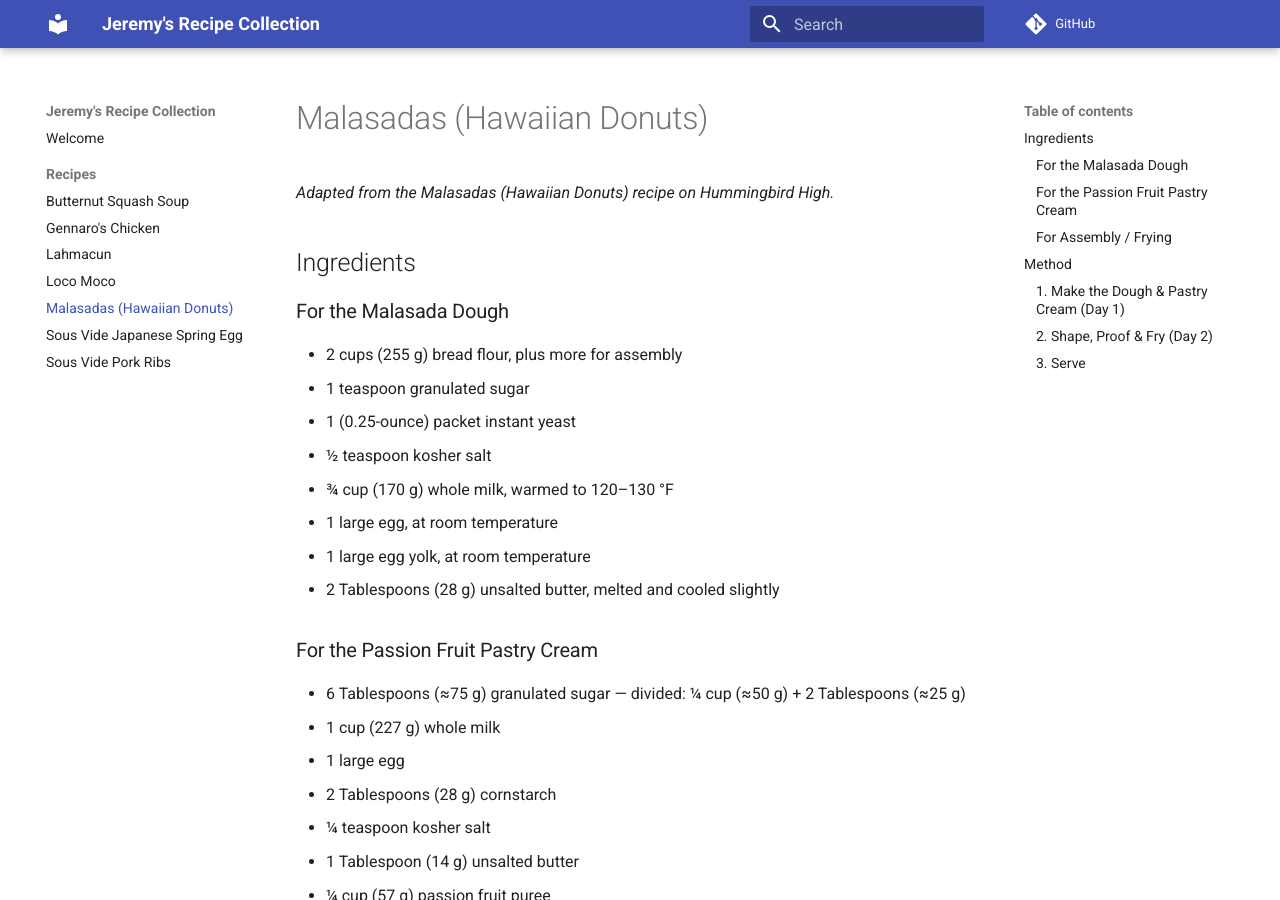
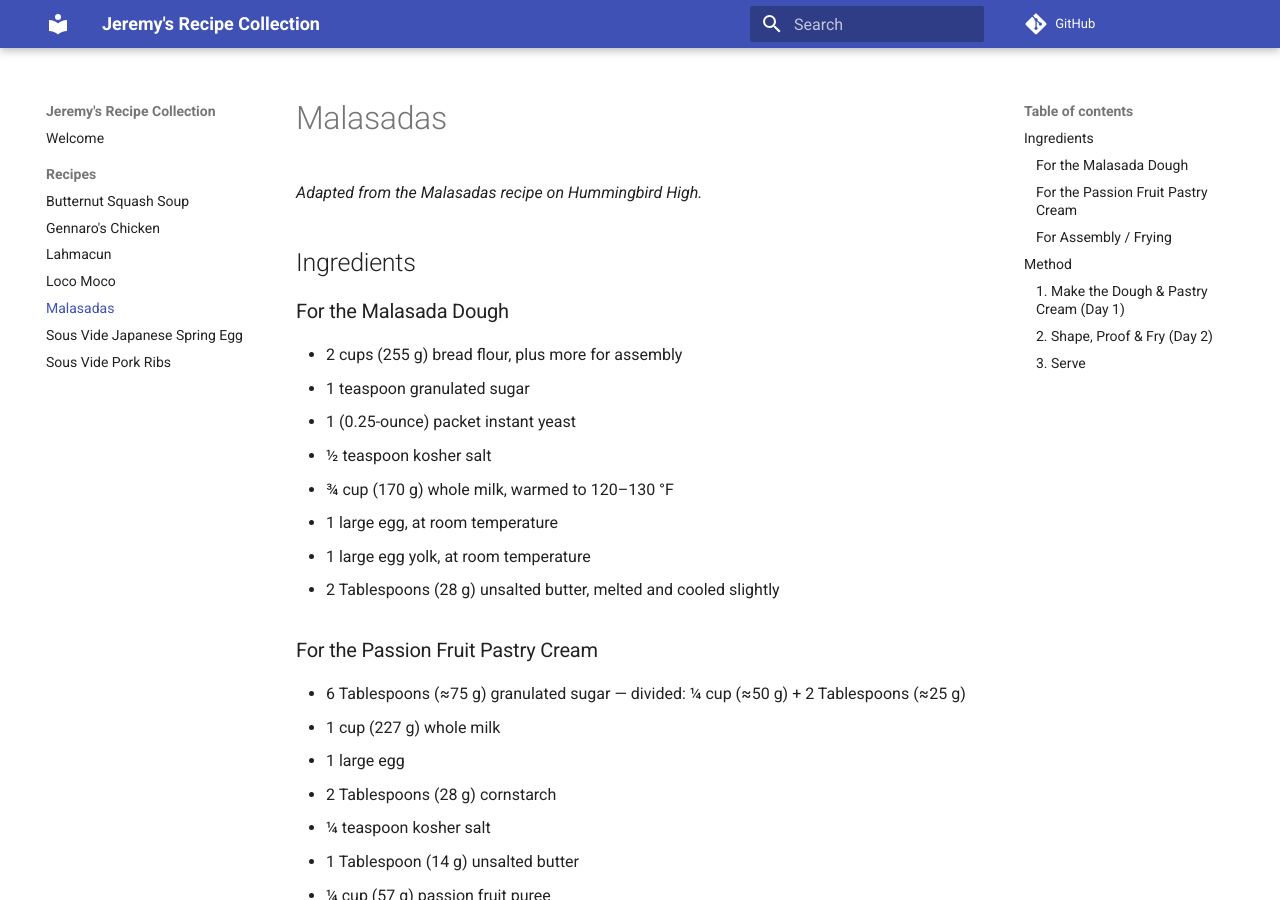
Before and after one commit to normanj9/recipes, an MkDocs documentation site: the page built from docs/recipes/malasadas.md, in a window 1280 px wide and 900 px high. Built offline with MkDocs 1.6.1 and Material for MkDocs 9.7.7, drawn with Linux system fonts in a browser that asks for light colours; comment, search, counter and statistics services are not loaded.

Commit message:
edit title

```diff
--- a/docs/recipes/malasadas.md
+++ b/docs/recipes/malasadas.md
@@ -1,6 +1,6 @@
-# Malasadas (Hawaiian Donuts)
+# Malasadas
 
-_Adapted from the Malasadas (Hawaiian Donuts) recipe on Hummingbird High._
+_Adapted from the Malasadas recipe on Hummingbird High._
 
 ## Ingredients
 
```
